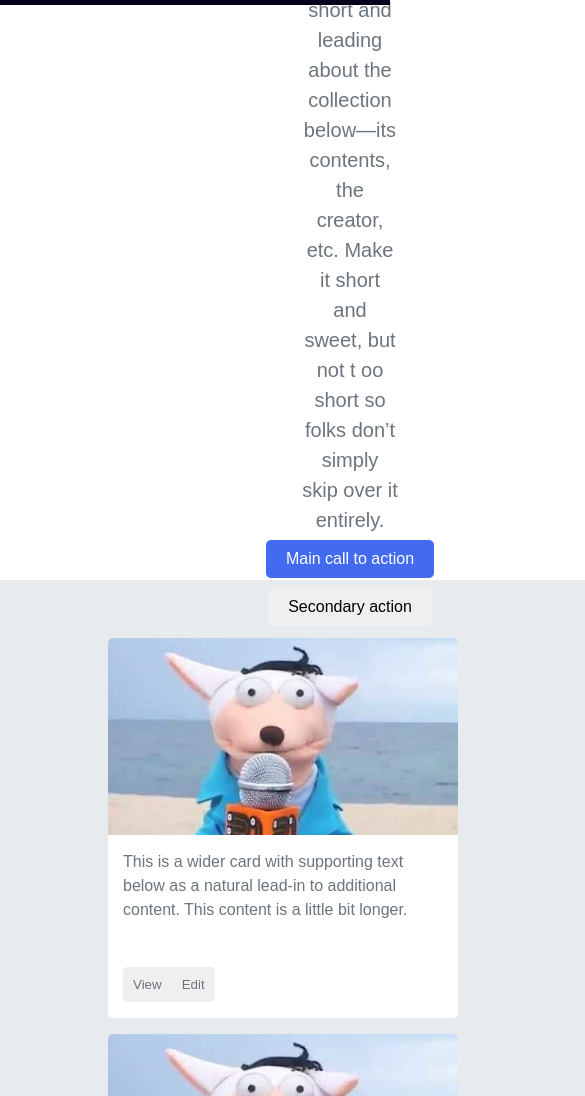
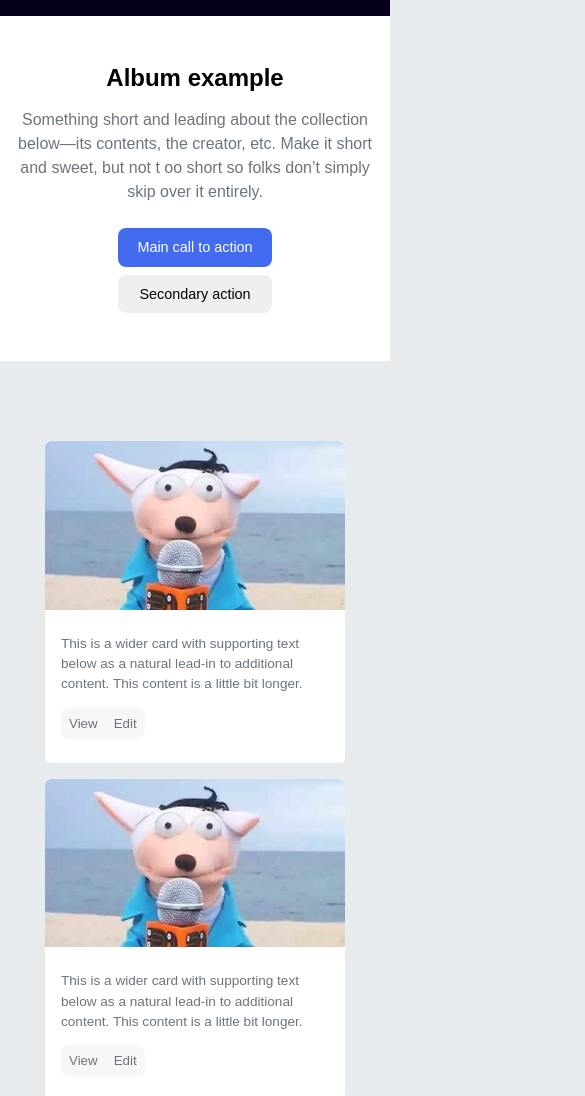
Before and after one commit to Yaancarlos/FistTask, a plain HTML site: page index.html in a window 390 px wide. Shown: the part 53-1149 px from the top of the page, 585 px wide, since content can reach past the window. Drawn offline with Linux system fonts and the light colour scheme.

Commit message:
Adding New Changes

```diff
--- a/index.html
+++ b/index.html
@@ -18,71 +18,144 @@
         </nav>
     </header>
     <main>
+        <div class="container-main__section">
             <div class="main-content">
-            <h1>Album example</h1>
-            <p>Something short and leading about the collection below—its
+                <h1 class="main-content-title">Album example</h1>
+                <p class="main-content-p">Something short and leading about the collection below—its
                 contents, the creator, etc. Make it short and sweet, but not t
                 oo short so folks don’t simply skip over it entirely.</p>
+                <div class="button-box__main">
                     <input type="button" id="button1" value="Main call to action">
                     <input type="button" value="Secondary action">
+                </div>
+            </div>
         </div>
         <div class="boxes-container">
             <div class="boxes">
                 <div class="image-boxes"></div>
-                <p>This is a wider card with supporting text below as a
+                <div class="boxes-content">
+                    <p class="box-content-p">
+                        This is a wider card with supporting text below as a
                         natural lead-in to additional content. This content
                         is a little bit longer.
                     </p>
-                <button id="boxButton1">View</button>
-                <button id="boxButton2">Edit</button>
+                    <div class="box-content-button">
+                        <button name="view">View</button>
+                        <button name="edit">Edit</button>
+                    </div>
+                </div>
             </div>
             <div class="boxes">
                 <div class="image-boxes"></div>
-                <p>This is a wider card with supporting text below as a natural lead-in to additional content. This content is a little bit longer.</p>
-                <button id="boxButton1">View</button>
-                <button id="boxButton2">Edit</button>
+                <div class="boxes-content">
+                    <p class="box-content-p">
+                        This is a wider card with supporting text below as a
+                        natural lead-in to additional content. This content
+                        is a little bit longer.
+                    </p>
+                    <div class="box-content-button">
+                        <button name="view">View</button>
+                        <button name="edit">Edit</button>
+                    </div>
+                </div>
             </div>
             <div class="boxes">
                 <div class="image-boxes"></div>
-                <p>This is a wider card with supporting text below as a natural lead-in to additional content. This content is a little bit longer.</p>
-                <button id="boxButton1">View</button>
-                <button id="boxButton2">Edit</button>
+                <div class="boxes-content">
+                    <p class="box-content-p">
+                        This is a wider card with supporting text below as a
+                        natural lead-in to additional content. This content
+                        is a little bit longer.
+                    </p>
+                    <div class="box-content-button">
+                        <button name="view">View</button>
+                        <button name="edit">Edit</button>
+                    </div>
+                </div>
             </div>
             <div class="boxes">
                 <div class="image-boxes"></div>
-                <p>This is a wider card with supporting text below as a natural lead-in to additional content. This content is a little bit longer.</p>
-                <button id="boxButton1">View</button>
-                <button id="boxButton2">Edit</button>
+                <div class="boxes-content">
+                    <p class="box-content-p">
+                        This is a wider card with supporting text below as a
+                        natural lead-in to additional content. This content
+                        is a little bit longer.
+                    </p>
+                    <div class="box-content-button">
+                        <button name="view">View</button>
+                        <button name="edit">Edit</button>
+                    </div>
+                </div>
             </div>
             <div class="boxes">
                 <div class="image-boxes"></div>
-                <p>This is a wider card with supporting text below as a natural lead-in to additional content. This content is a little bit longer.</p>
-                <button id="boxButton1">View</button>
-                <button id="boxButton2">Edit</button>
+                <div class="boxes-content">
+                    <p class="box-content-p">
+                        This is a wider card with supporting text below as a
+                        natural lead-in to additional content. This content
+                        is a little bit longer.
+                    </p>
+                    <div class="box-content-button">
+                        <button name="view">View</button>
+                        <button name="edit">Edit</button>
+                    </div>
+                </div>
             </div>
             <div class="boxes">
                 <div class="image-boxes"></div>
-                <p>This is a wider card with supporting text below as a natural lead-in to additional content. This content is a little bit longer.</p>
-                <button id="boxButton1">View</button>
-                <button id="boxButton2">Edit</button>
+                <div class="boxes-content">
+                    <p class="box-content-p">
+                        This is a wider card with supporting text below as a
+                        natural lead-in to additional content. This content
+                        is a little bit longer.
+                    </p>
+                    <div class="box-content-button">
+                        <button name="view">View</button>
+                        <button name="edit">Edit</button>
+                    </div>
+                </div>
             </div>
             <div class="boxes">
                 <div class="image-boxes"></div>
-                <p>This is a wider card with supporting text below as a natural lead-in to additional content. This content is a little bit longer.</p>
-                <button id="boxButton1">View</button>
-                <button id="boxButton2">Edit</button>
+                <div class="boxes-content">
+                    <p class="box-content-p">
+                        This is a wider card with supporting text below as a
+                        natural lead-in to additional content. This content
+                        is a little bit longer.
+                    </p>
+                    <div class="box-content-button">
+                        <button name="view">View</button>
+                        <button name="edit">Edit</button>
+                    </div>
+                </div>
             </div>
             <div class="boxes">
                 <div class="image-boxes"></div>
-                <p>This is a wider card with supporting text below as a natural lead-in to additional content. This content is a little bit longer.</p>
-                <button id="boxButton1">View</button>
-                <button id="boxButton2">Edit</button>
+                <div class="boxes-content">
+                    <p class="box-content-p">
+                        This is a wider card with supporting text below as a
+                        natural lead-in to additional content. This content
+                        is a little bit longer.
+                    </p>
+                    <div class="box-content-button">
+                        <button name="view">View</button>
+                        <button name="edit">Edit</button>
+                    </div>
+                </div>
             </div>
             <div class="boxes">
                 <div class="image-boxes"></div>
-                <p>This is a wider card with supporting text below as a natural lead-in to additional content. This content is a little bit longer.</p>
-                <button id="boxButton1">View</button>
-                <button id="boxButton2">Edit</button>
+                <div class="boxes-content">
+                    <p class="box-content-p">
+                        This is a wider card with supporting text below as a
+                        natural lead-in to additional content. This content
+                        is a little bit longer.
+                    </p>
+                    <div class="box-content-button">
+                        <button name="view">View</button>
+                        <button name="edit">Edit</button>
+                    </div>
+                </div>
             </div>
         </div>
     </main>
--- a/style.css
+++ b/style.css
@@ -2,6 +2,11 @@
     box-sizing: border-box;
     padding: 0;
     margin: 0;
+}
+
+html {
+    font-size: 16px;
+    font-family: Arial, Helvetica, sans-serif;
 }
 
 body {
@@ -9,10 +14,11 @@ body {
 }
 
 header {
-    font-family: Arial, Helvetica, sans-serif;
     display: flex;
-    position: fixed;
-    padding: 20px 0px;
+    position: sticky;
+    top: 0;
+    left: 0;
+    padding: 1.6rem 1rem;
     flex-wrap: wrap;
     background: rgb(6, 1, 27);
     width: 100%;
@@ -20,23 +26,20 @@ header {
     z-index: 10;
 }
 
-nav{
-    display: flex;
-    justify-content: center;
-    align-items: center;
+.container-main__section {
+    background: #fff;
+    padding: 7rem 1rem;
 }
 
 nav ul {
     position: relative;
     display: flex;
-    justify-content: center;
     align-items: center;
+    list-style: none ;
 }
 
-header ul {
-    position: relative;
-    list-style: none ;
-    margin-right: 2em;
+nav ul li:first-child {
+    padding: 0 1rem;
 }
 
 .logo {
@@ -44,11 +47,9 @@ header ul {
     letter-spacing: 2px;
     text-decoration: none;
     font-weight: 500;
-    margin-left: 2em;
 }
 
 header ul li a {
-    margin: 0 20px;
     letter-spacing: 2px;
     font-weight: 500;
     text-decoration: none;
@@ -58,55 +59,99 @@ header ul li a {
 
 .main-content{
     font-weight: lighter;
-    font-family: Arial, Helvetica, sans-serif;
     position: relative;
     display: flex;
-    justify-content: center;
     align-items: center;
+    flex-direction: column;
     width: 100%;
-    height: 75vh;
-    background: #fff;
-    flex-direction: column;
-    padding: 0 350px;
+    max-width: 800px;
+    margin: 0 auto;
 }
 
-.main-content p {
+.main-content-p {
     font-weight: bolder;
     text-align: center;
     line-height: 1.5;
-    font-size: 20px;
-    margin-bottom: 5px;
+    font-size: 1.5rem;
     --bs-text-opacity: 1;
     color: #6c757d
 }
 
-.main-content input {
-    cursor: pointer;
-    font-family: Arial, Helvetica, sans-serif;
-    font-size: 16px;
-    padding: 10px 20px;
-    border-radius: 5px;
-    border: 0;
-    flex-direction: row;
-    margin-bottom: 10px;
+.button-box__main input[value="Main call to action"] {
+    background: rgb(67, 107, 240);
+    color: #fff;
+    transition: background .1s;
+    -webkit-transition: background .1s;
+    -moz-transition: background .1s;
+    -ms-transition: background .1s;
+    -o-transition: background .1s;
 }
 
-#button1 {
-    background: rgb(67, 107, 240);
+.button-box__main input[value="Main call to action"]:hover {
+    background: rgb(46, 87, 223);
     color: #fff;
 }
 
 .boxes {
-    display: inline-block;
-    width: 350px;
-    height: 380px;
+    width: 100%;
     background: rgb(255, 255, 255);
-    margin: 8px 8px;
     border-radius: 5px;
 }
 
 .boxes-container {
-    margin: 50px 100px;
+    display: grid;
+    grid-template-columns: repeat(3, 1fr);
+    max-width: 1200px;
+    grid-template-rows: repeat(3, 1fr);
+    gap: 1rem;
+    margin: 5rem auto;
+    padding: 0 1.5rem;
+}
+
+.boxes-content {
+    padding: 1.5rem 1rem;
+    display: flex;
+    flex-direction: column;
+    row-gap: .8rem;
+}
+
+.boxes-content .box-content-button {
+    display: flex;
+}
+
+.boxes-content .box-content-button button {
+    padding: .5rem;
+    border: 0;
+    color: #6c757d;
+    cursor: pointer;
+    background: #6c757d0f;
+}
+
+.boxes-content .box-content-button button:hover {
+    background: #6c757d20;
+}
+
+.boxes-content .box-content-button button[name="view"]{
+    border-radius: .5rem 0 0 .5rem;
+    -webkit-border-radius: .5rem 0 0 .5rem;
+    -moz-border-radius: .5rem 0 0 .5rem;
+    -ms-border-radius: .5rem 0 0 .5rem;
+    -o-border-radius: .5rem 0 0 .5rem;
+}
+
+.boxes-content .box-content-button button[name="edit"]{
+    border-radius: 0 .5rem .5rem 0;
+    -webkit-border-radius: 0 .5rem .5rem 0;
+    -moz-border-radius: 0 .5rem .5rem 0;
+    -ms-border-radius: 0 .5rem .5rem 0;
+    -o-border-radius: 0 .5rem .5rem 0;
+}
+
+.boxes-content .box-content-p {
+    font-size: 1rem;
+    line-height: 1.5;
+    --bs-text-opacity: 1;
+    color: #6c757d
 }
 
 .image-boxes {
@@ -115,36 +160,87 @@ header ul li a {
     padding-top: 56.25%;
     background-position: center;
     background-size: cover;
-    border-radius: 5px 5px 0 0;
+    border-radius: .4rem .4rem 0 0;
+    -webkit-border-radius: .4rem .4rem 0 0;
+    -moz-border-radius: .4rem .4rem 0 0;
+    -ms-border-radius: .4rem .4rem 0 0;
+    -o-border-radius: .4rem .4rem 0 0;
+}
+.button-box__main {
+    display: flex;
+    column-gap: 1rem;
+    margin-top: 1.5rem;
+    flex-direction: row;
 }
 
-.boxes-container p {
-    font-size: 16px;
-    font-family: Arial, Helvetica, sans-serif;
-    padding: 15px 15px;
-    line-height: 1.5;
-    --bs-text-opacity: 1;
-    color: #6c757d
+.button-box__main input {
+    padding: .7rem 1.2rem;
+    border: 0;
+    border-radius: .5rem;
+    font-size: 1rem;
+    -webkit-border-radius: .5rem;
+    -moz-border-radius: .5rem;
+    -ms-border-radius: .5rem;
+    -o-border-radius: .5rem;
 }
 
-.boxes-container button {
-    margin-top: 30px;
-    padding: 10px 10px;
-    cursor: pointer;
-    float: left;
+.main-content-title {
+    font-size: 2.5rem;
+    margin-bottom: 1rem;
 }
 
-#boxButton1 {
-    margin-left: 15px;
-    border-radius: 5px 0 0 5px;
-    border: 0;
-    --bs-text-opacity: 1;
-    color: #6c757d
+@media screen and (max-width: 800px) {
+    .boxes-container {
+        grid-template-columns: repeat(2, 1fr);
+        grid-template-rows: repeat(5, 1fr);
+    }
+    .boxes-content .box-content-p {
+        font-size: .9rem;
+    }
+
+    .main-content-title {
+        font-size: 2rem;
+    }
+
+    .main-content-p {
+        font-size: 1.2rem;
+    }
 }
 
-#boxButton2 {
-    border-radius: 0 5px 5px 0;
-    border: 0;
-    --bs-text-opacity: 1;
-    color: #6c757d
+@media screen and (max-width: 550px) {
+    .boxes-container {
+        grid-template-columns: repeat(1, 1fr);
+        grid-template-rows: repeat(9, 1fr);
+    }
+
+    .boxes {
+        max-width: 300px;
+        margin: 0 auto;
+    }
+
+    .boxes-content .box-content-p {
+        font-size: .85rem;
+    }
+
+    .button-box__main input {
+        font-size: .9rem;
+    }
+
+    .main-content-title {
+        font-size: 1.5rem;
+    }
+
+    .main-content-p {
+        font-size: 1rem;
+    }
+
+    .button-box__main {
+        flex-direction: column;
+        row-gap: .5rem;
+    }
+
+
+    .container-main__section{
+        padding: 3rem 1rem;
+    }
 }
```
Lines whose indentation alone changed are shown as unchanged.
